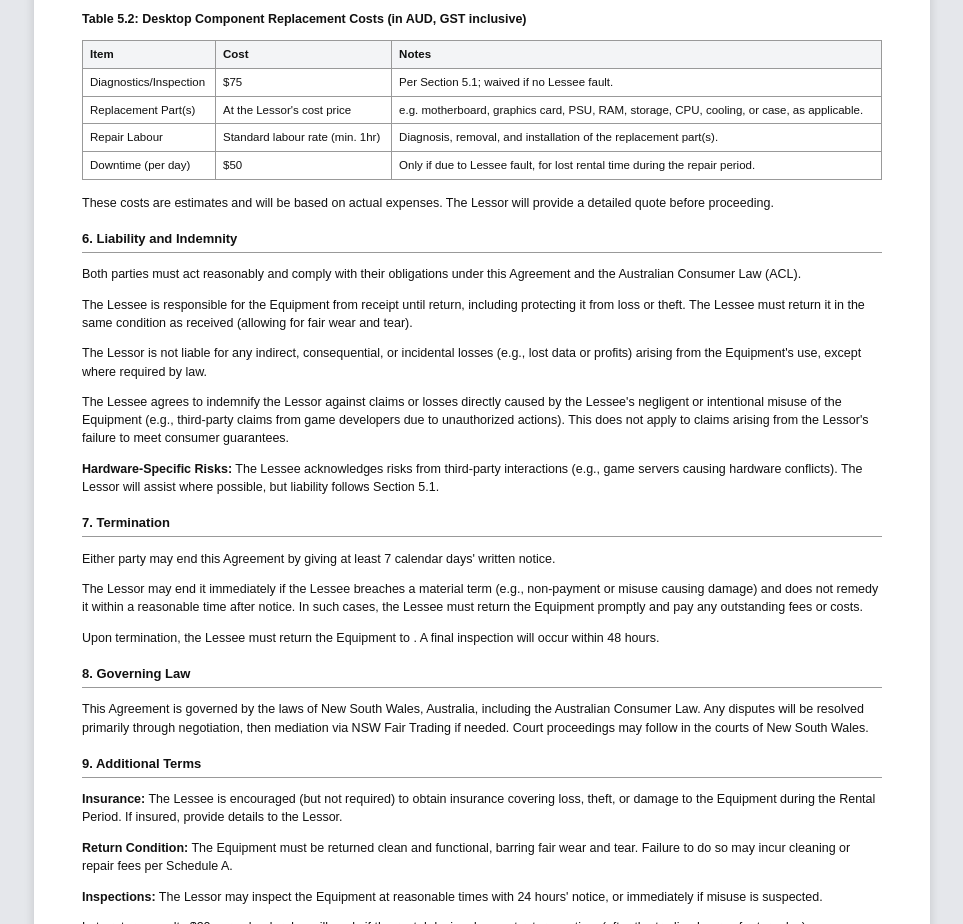
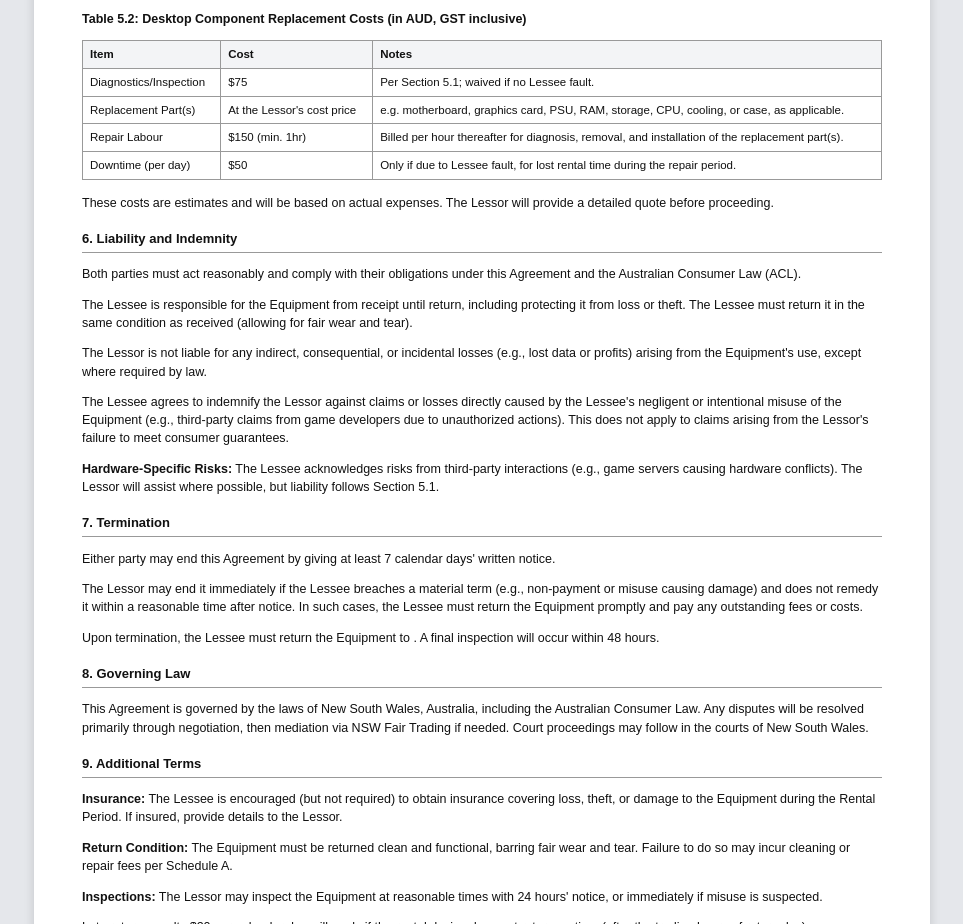
Before and after one commit to poosh0803/Luxtronic-Rental-NEO, a website: page views/print-agreement.html in a window 1280 px wide. Shown: the part 2032-2956 px from the top of the page, without its empty margins (158-1121 px from the left). Drawn offline with Linux system fonts and the light colour scheme.

Commit message:
Set a fixed $150/hr labour rate in Table 5.2
Matches the rate style already used for the minor-repair row in
Schedule A above it.

Co-Authored-By: Claude Sonnet 5 <noreply@anthropic.com>

```diff
--- a/views/print-agreement.html
+++ b/views/print-agreement.html
@@ -110,7 +110,7 @@
     <tbody>
       <tr><td>Diagnostics/Inspection</td><td>$75</td><td>Per Section 5.1; waived if no Lessee fault.</td></tr>
       <tr><td>Replacement Part(s)</td><td>At the Lessor's cost price</td><td>e.g. motherboard, graphics card, PSU, RAM, storage, CPU, cooling, or case, as applicable.</td></tr>
-      <tr><td>Repair Labour</td><td>Standard labour rate (min. 1hr)</td><td>Diagnosis, removal, and installation of the replacement part(s).</td></tr>
+      <tr><td>Repair Labour</td><td>$150 (min. 1hr)</td><td>Billed per hour thereafter for diagnosis, removal, and installation of the replacement part(s).</td></tr>
       <tr><td>Downtime (per day)</td><td>$50</td><td>Only if due to Lessee fault, for lost rental time during the repair period.</td></tr>
     </tbody>
   </table>
```
